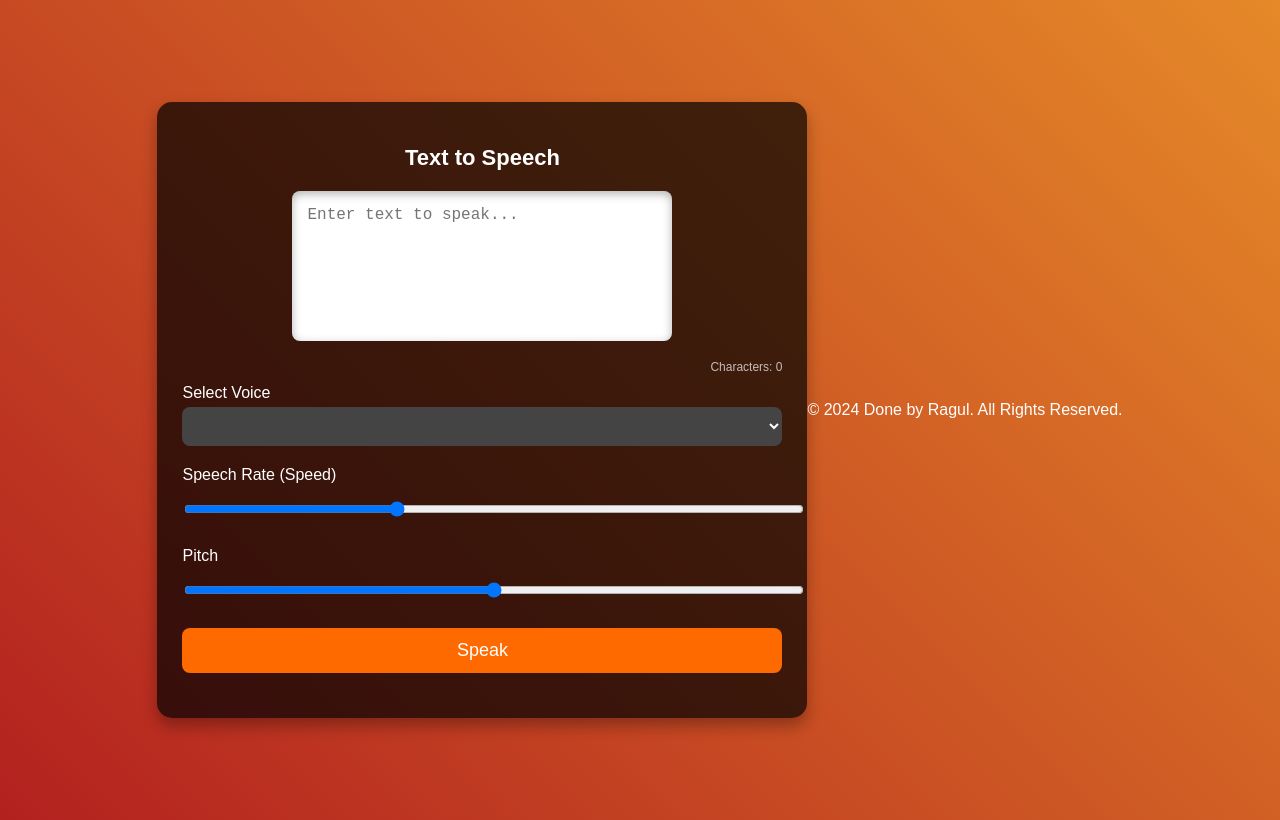
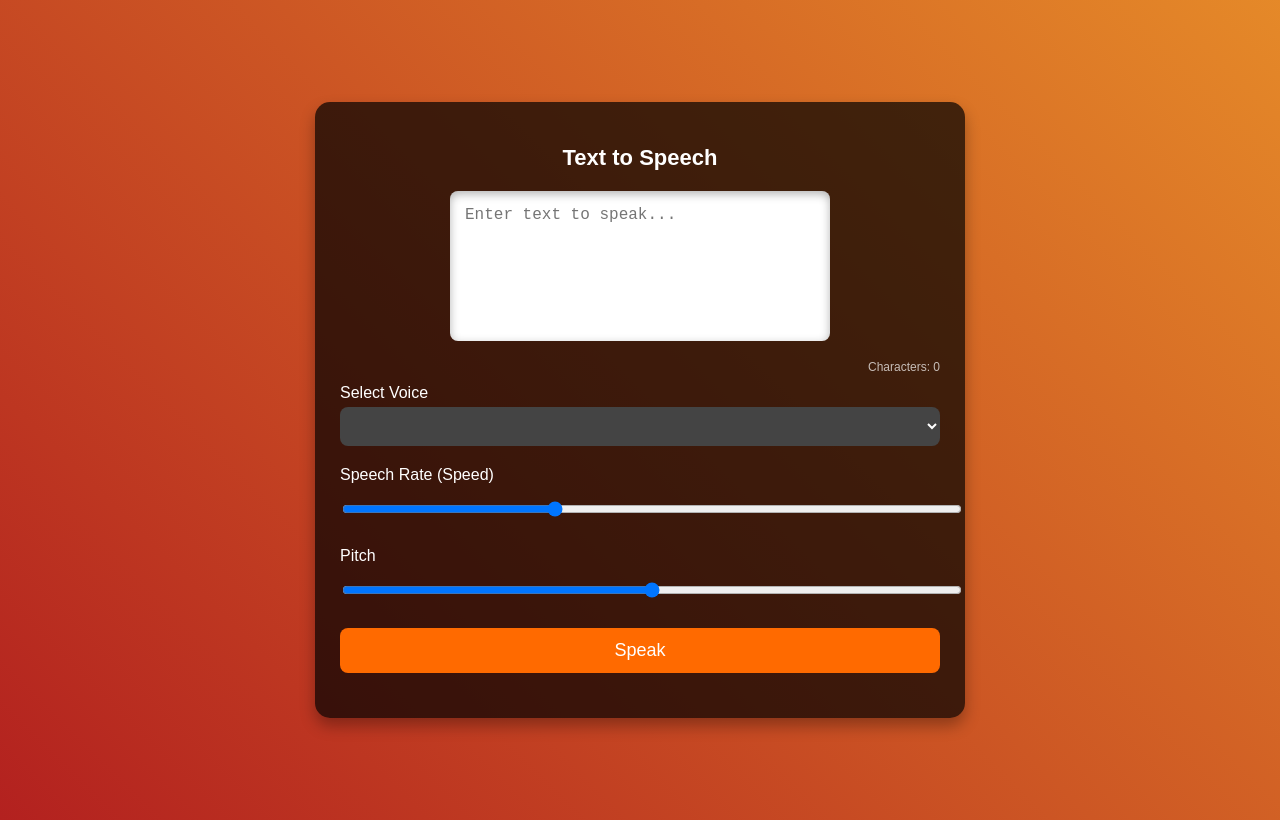
Before and after one commit to Ragul-B/Text-2-Speech, a plain HTML site: page index.html in a window 1280 px wide. Drawn offline with Linux system fonts and the light colour scheme.

Commit message:
Update index.html

```diff
--- a/index.html
+++ b/index.html
@@ -160,11 +160,6 @@
     <p id="status"></p>
 </div>
 
-<footer>
-    <div class="footer-bottom">
-        <p>&copy; 2024 Done by Ragul. All Rights Reserved.</p>
-    </div>
-</footer>
 
 <script>
     // Voice and settings initialization
```
